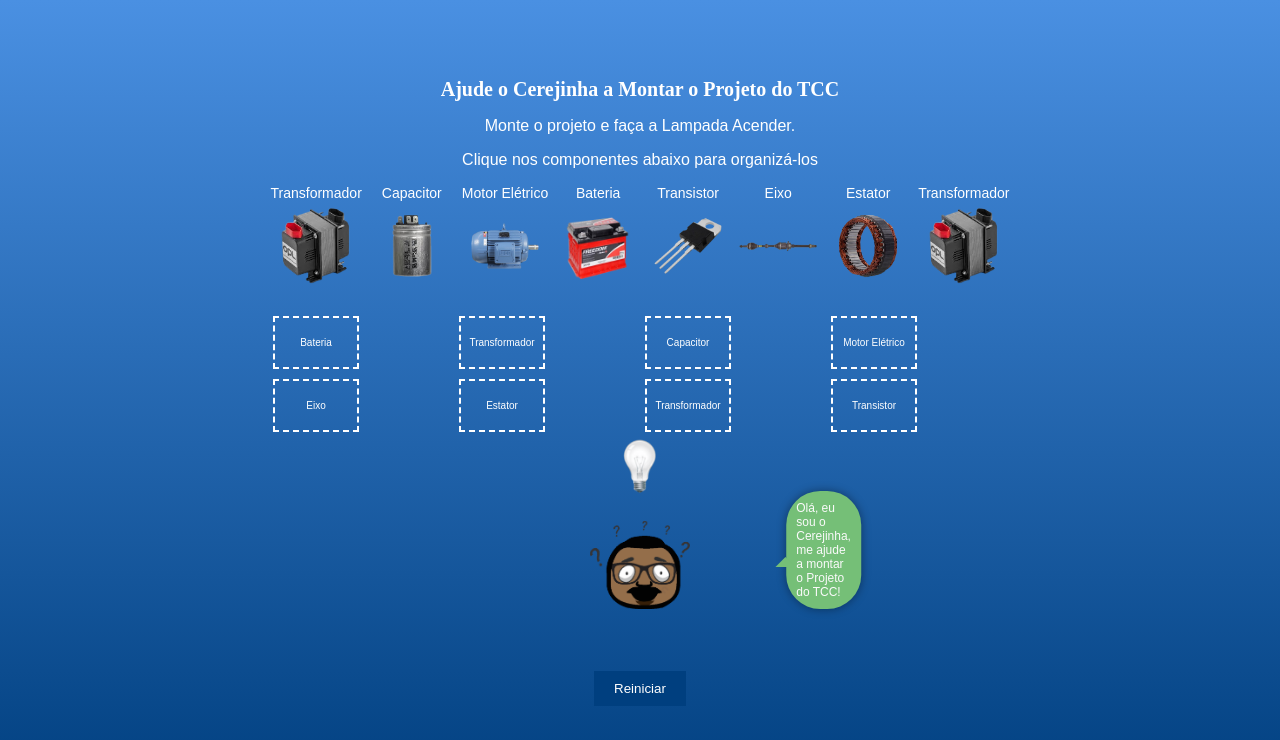
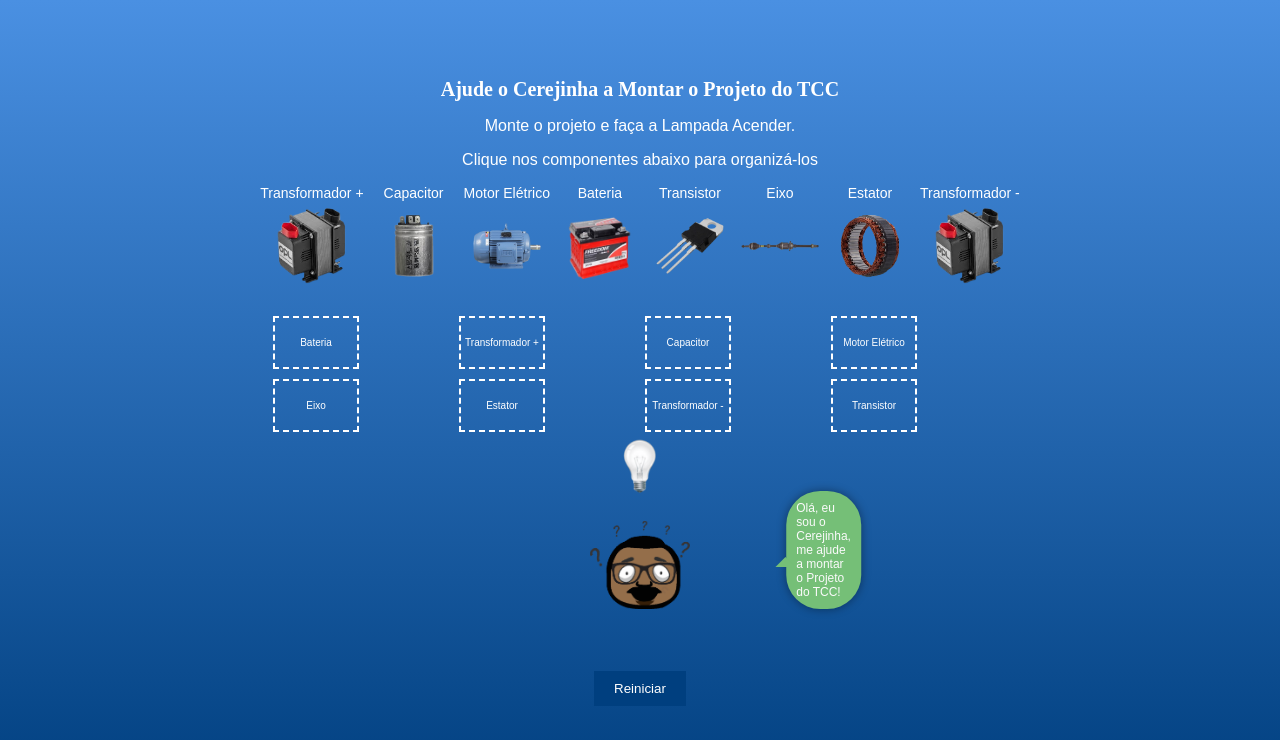
Before and after one commit to HodrigoDionathan/cerejinha, a plain HTML site: page index.html in a window 1280 px wide. Drawn offline with Linux system fonts and the light colour scheme; a web font is replaced by a local one.

Commit message:
atttt
atttt

```diff
--- a/index.html
+++ b/index.html
@@ -23,7 +23,7 @@
       <div class="components">
 
         <div class="component-wrapper">
-          <span class="component-name">Transformador</span>
+          <span class="component-name">Transformador +</span>
           <img src="imagens/trafo.png" alt="Transformador" class="component" data-id="2">
 
         </div>
@@ -59,7 +59,7 @@
 
         </div>
         <div class="component-wrapper">
-          <span class="component-name">Transformador</span>
+          <span class="component-name">Transformador -</span>
           <img src="imagens/trafo.png" alt="Transformador" class="component" data-id="7">
 
         </div>
@@ -71,7 +71,7 @@
         <div class="slot" data-slot="1" style="height: 49px;
     width: 82px;">Bateria</div>
         <div class="slot" data-slot="2"style="height: 49px;
-        width: 82px;">Transformador</div>
+        width: 82px;">Transformador + </div>
         <div class="slot" data-slot="3"style="height: 49px;
         width: 82px;">Capacitor</div>
         <div class="slot" data-slot="4"style="height: 49px;
@@ -81,7 +81,7 @@
         <div class="slot" data-slot="6"style="height: 49px;
         width: 82px;">Estator</div>
         <div class="slot" data-slot="7"style="height: 49px;
-        width: 82px;">Transformador</div>
+        width: 82px;">Transformador - </div>
         <div class="slot" data-slot="8"style="height: 49px;
         width: 82px;">Transistor</div>
       </div>
```
